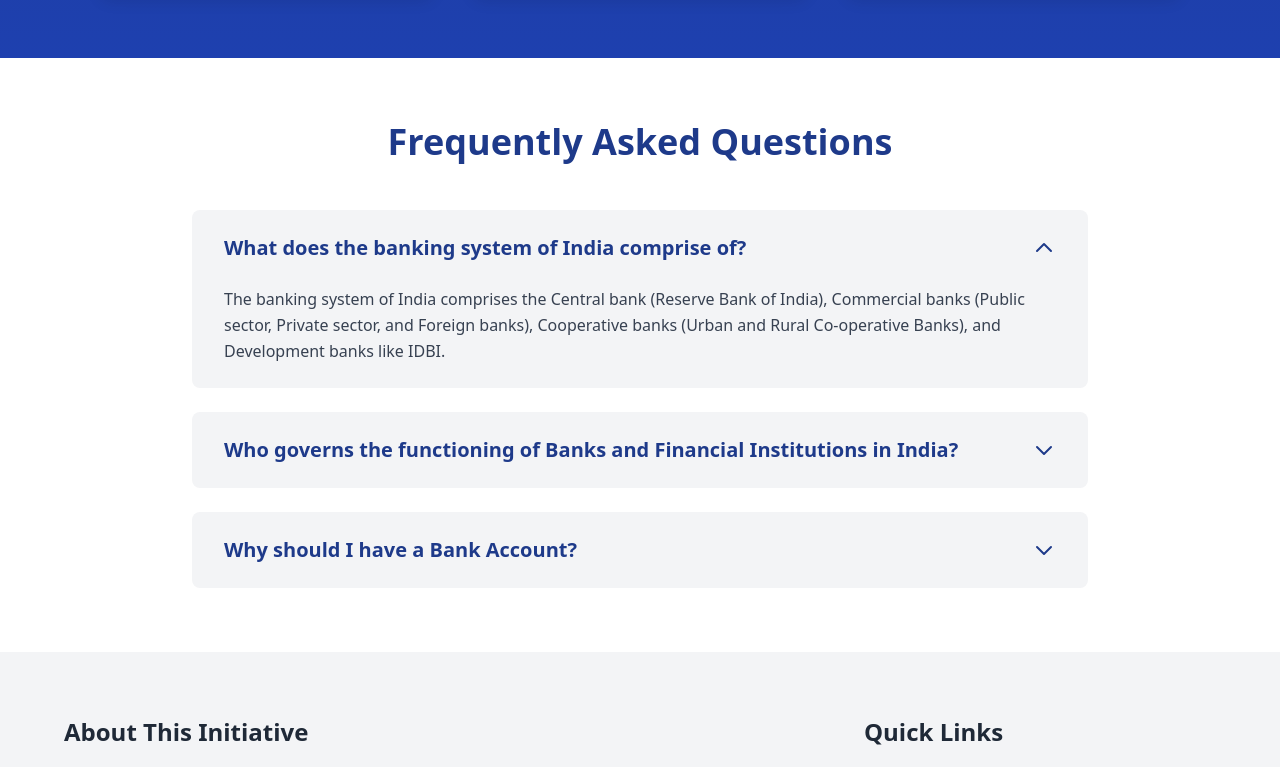
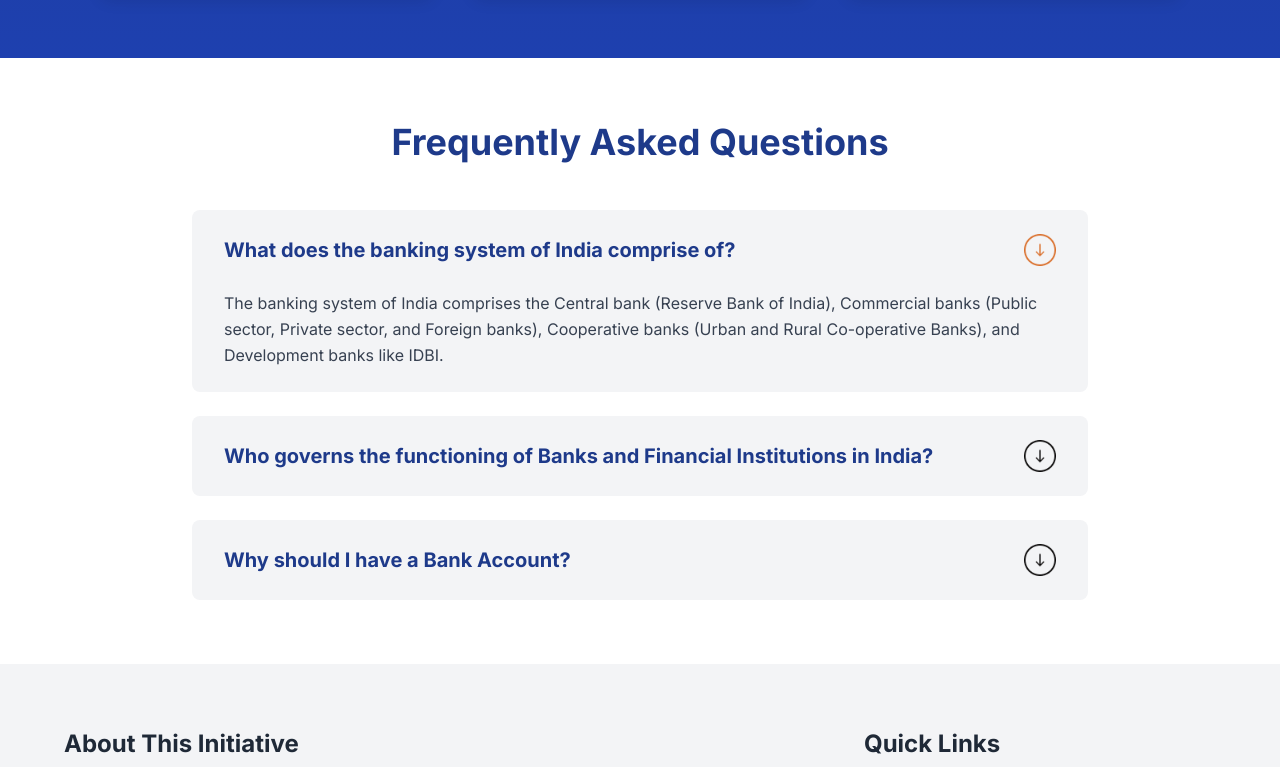
Before and after one commit to Priyanshu12-prince/icai, a React (Vite) app: page / in a window 1280 px wide. Shown: the part 4842-5609 px from the top of the page. Built offline with nearby package versions, Linux system fonts and the light colour scheme.

Commit message:
add the font

```diff
--- a/index.html
+++ b/index.html
@@ -7,8 +7,11 @@
     <meta charset="utf-8" />
     <meta content="width=device-width, initial-scale=1" name="viewport" />
     <style>
+
       @import url("https://fonts.googleapis.com/css?family=Inter:900,800,600,400,700");
     </style>
+    <link href="https://fonts.googleapis.com/css2?family=Inter:wght@400;500;600;700&display=swap" rel="stylesheet">
+
     <link href="tailwind.css" rel="stylesheet" />
     <link href="tailwind.css" rel="stylesheet" />
   </head>
--- /dev/null
+++ b/src/components/Accordion.jsx
@@ -0,0 +1,31 @@
+// components/Accordion.jsx
+import React, { useState } from "react";
+import { imageUrl } from '../imageUrl';
+
+const Accordion = ({ question, answer, isOpen, onClick }) => {
+  return (
+    <div className="bg-gray-100 rounded-lg">
+      <button
+        onClick={onClick}
+        className="w-full px-8 py-6 text-left flex justify-between items-center hover:bg-gray-200 transition-colors"
+      >
+        <h3 className="text-xl font-bold font-sans text-blue-900 pr-4">
+          {question}
+        </h3>
+        <img
+            src={isOpen ? imageUrl.orangeIcon : imageUrl.upIcon}
+            alt="Toggle Icon"
+            className={`w-8 h-8 transform transition-transform ${isOpen ? 'rotate-180' : ''}`}
+        />
+      </button>
+
+      {isOpen && (
+        <div className="px-8 pb-6">
+          <p className="text-gray-700 leading-relaxed">{answer}</p>
+        </div>
+      )}
+    </div>
+  );
+};
+
+export default Accordion;
--- a/src/components/FAQ.jsx
+++ b/src/components/FAQ.jsx
@@ -1,4 +1,6 @@
-import React, { useState } from 'react';
+// components/FAQ.jsx
+import React, { useState } from "react";
+import Accordion from "./Accordion"; // adjust path if needed
 
 const FAQ = () => {
   const [openIndex, setOpenIndex] = useState(0);
@@ -6,15 +8,19 @@ const FAQ = () => {
   const faqItems = [
     {
       question: "What does the banking system of India comprise of?",
-      answer: "The banking system of India comprises the Central bank (Reserve Bank of India), Commercial banks (Public sector, Private sector, and Foreign banks), Cooperative banks (Urban and Rural Co-operative Banks), and Development banks like IDBI.",
+      answer:
+        "The banking system of India comprises the Central bank (Reserve Bank of India), Commercial banks (Public sector, Private sector, and Foreign banks), Cooperative banks (Urban and Rural Co-operative Banks), and Development banks like IDBI.",
     },
     {
-      question: "Who governs the functioning of Banks and Financial Institutions in India?",
-      answer: "The Reserve Bank of India (RBI) is the central banking institution that governs and regulates the functioning of banks and financial institutions in India.",
+      question:
+        "Who governs the functioning of Banks and Financial Institutions in India?",
+      answer:
+        "The Reserve Bank of India (RBI) is the central banking institution that governs and regulates the functioning of banks and financial institutions in India.",
     },
     {
       question: "Why should I have a Bank Account?",
-      answer: "Having a bank account provides security for your money, enables easy transactions, helps in building credit history, provides access to various financial services, and is essential for receiving salaries and government benefits.",
+      answer:
+        "Having a bank account provides security for your money, enables easy transactions, helps in building credit history, provides access to various financial services, and is essential for receiving salaries and government benefits.",
     },
   ];
 
@@ -31,34 +37,13 @@ const FAQ = () => {
 
         <div className="space-y-6">
           {faqItems.map((item, index) => (
-            <div key={index} className="bg-gray-100 rounded-lg">
-              <button
-                onClick={() => toggleFAQ(index)}
-                className="w-full px-8 py-6 text-left flex justify-between items-center hover:bg-gray-200 transition-colors"
-              >
-                <h3 className="text-xl font-bold text-blue-900 pr-4">
-                  {item.question}
-                </h3>
-                <svg
-                  className={`w-6 h-6 text-blue-900 transform transition-transform ${
-                    openIndex === index ? 'rotate-180' : ''
-                  }`}
-                  fill="none"
-                  stroke="currentColor"
-                  viewBox="0 0 24 24"
-                >
-                  <path strokeLinecap="round" strokeLinejoin="round" strokeWidth={2} d="M19 9l-7 7-7-7" />
-                </svg>
-              </button>
-
-              {openIndex === index && (
-                <div className="px-8 pb-6">
-                  <p className="text-gray-700 leading-relaxed">
-                    {item.answer}
-                  </p>
-                </div>
-              )}
-            </div>
+            <Accordion
+              key={index}
+              question={item.question}
+              answer={item.answer}
+              isOpen={openIndex === index}
+              onClick={() => toggleFAQ(index)}
+            />
           ))}
         </div>
       </div>
--- a/src/components/Footer.jsx
+++ b/src/components/Footer.jsx
@@ -10,10 +10,10 @@ const Footer = () => {
         <div className="grid grid-cols-1 lg:grid-cols-3 gap-12">
           {/* About Section */}
           <div className="lg:col-span-2">
-            <h2 className="text-2xl font-bold text-gray-800 mb-4">
+            <h2 className="text-2xl font-bold font-sans text-gray-800 mb-4">
               About This Initiative
             </h2>
-            <p className="text-blue-900 text-sm leading-relaxed text-justify mb-8">
+            <p className="text-blue-900 text-sm leading-relaxed text-justify font-sans mb-8">
               "The Institute of Chartered Accountants of India (ICAI) keenly
               desires that all Indians should be financially literate. In line
               with the Government of India's national mission{' '}
@@ -27,7 +27,7 @@ const Footer = () => {
             </p>
 
             <div>
-              <h3 className="font-bold text-gray-800 mb-3">Follow Us On</h3>
+              <h3 className="font-bold text-gray-800 mb-3 font-sans">Follow Us On</h3>
               <div className="flex items-center gap-4">
 
               </div>
@@ -36,7 +36,7 @@ const Footer = () => {
 
           {/* Quick Links Section */}
           <div>
-            <h2 className="text-2xl font-bold text-gray-800 mb-4">
+            <h2 className="text-2xl font-bold font-sans text-gray-800 mb-4">
               Quick Links
             </h2>
             <ul className="space-y-2 mb-8">
--- a/src/components/LearnAndPlay.jsx
+++ b/src/components/LearnAndPlay.jsx
@@ -20,12 +20,12 @@ const LearnAndPlay = () => {
     {
       title: "Handling Financial Crises",
       description: "Develop an understanding of appropriate actions to be taken in a financial crisis situation.",
-     image: imageUrl.a2,
+      image: imageUrl.a2,
     },
     {
       title: "Analyze Your Spending",
       description: "Explore your spending preferences in this activity.",
-     image: imageUrl.a3,
+      image: imageUrl.a3,
     },
   ];
 
@@ -43,23 +43,23 @@ const LearnAndPlay = () => {
         </div>
 
         {/* Tabs */}
-        <div className="flex justify-center mb-8">
-          <div className="flex gap-4">
+        <div className="flex justify-center mb-8 px-2">
+          <div className="flex gap-4 overflow-x-auto max-w-full scrollbar-hide">
             {tabs.map((tab) => (
               <button
                 key={tab.id}
                 onClick={() => setActiveTab(tab.id)}
-                className={`px-8 py-4 rounded font-bold text-sm transition-colors ${
-                  activeTab === tab.id
+                className={`flex-shrink-0 px-6 sm:px-8 py-2 sm:py-4 rounded font-bold text-xs sm:text-sm transition-colors whitespace-nowrap ${activeTab === tab.id
                     ? 'bg-gray-100 text-blue-900'
                     : 'bg-transparent text-white border border-white hover:bg-white hover:text-blue-900'
-                }`}
+                  }`}
               >
                 {tab.label}
               </button>
             ))}
           </div>
         </div>
+
 
         {/* Content */}
         {activeTab === 'activities' && (
--- a/src/imageUrl.js
+++ b/src/imageUrl.js
@@ -22,6 +22,8 @@ import g9 from '../public/images/g9.png';
 import a1 from "../public/images/a1.png";
 import a2 from "../public/images/a2.png";
 import a3 from "../public/images/a3.png"
+import upIcon from  '../public/images/upIcon.png'
+import orangeIcon from '../public/images/orangeIcon.png'
 
 
 
@@ -52,5 +54,7 @@ export const imageUrl = {
     g9,
     a1,
     a2,
-    a3
+    a3,
+    upIcon,
+    orangeIcon
 }
--- a/tailwind.config.js
+++ b/tailwind.config.js
@@ -48,16 +48,9 @@ module.exports = {
         sm: "calc(var(--radius) - 4px)",
       },
       fontFamily: {
-        sans: [
-          "ui-sans-serif",
-          "system-ui",
-          "sans-serif",
-          '"Apple Color Emoji"',
-          '"Segoe UI Emoji"',
-          '"Segoe UI Symbol"',
-          '"Noto Color Emoji"',
-        ],
+        sans: ["Inter", "sans-serif"],
       },
+
       keyframes: {
         "accordion-down": {
           from: { height: "0" },
```
Also changed, not shown: public/images/orangeIcon.png (added), public/images/upIcon.png (added).
